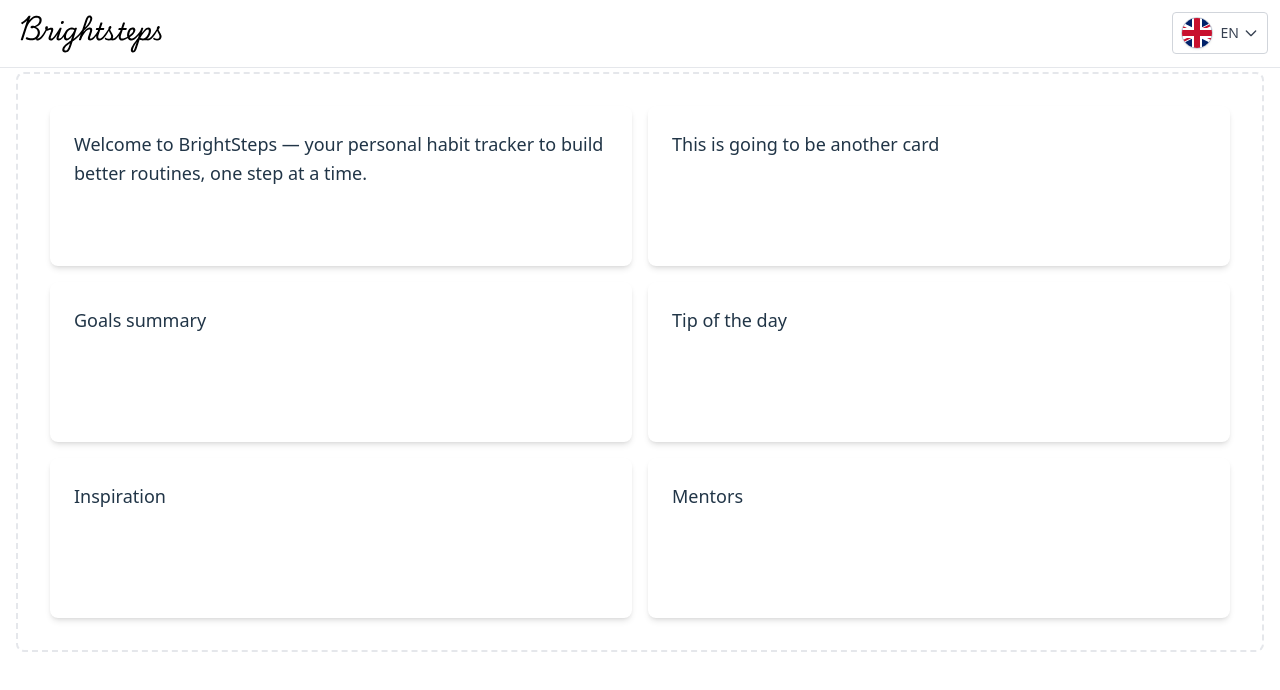
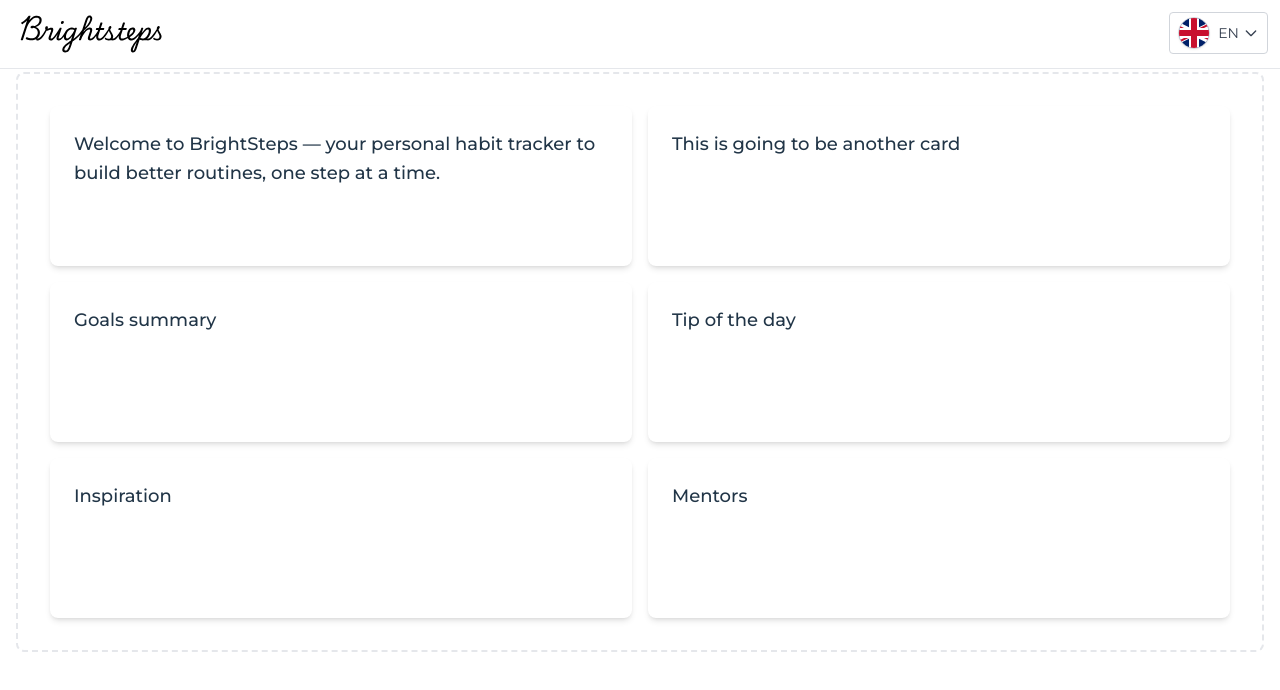
Before and after one commit to M-Araujo/BrightSteps, a React (Vite) app: page / in a window 1280 px wide. Shown: the top 690 px of the page. Built offline with nearby package versions, Linux system fonts and the light colour scheme.

Commit message:
added font

```diff
--- a/index.html
+++ b/index.html
@@ -7,6 +7,7 @@
     <title>Vite + React + TS</title>
     <link href="/src/styles.css" rel="stylesheet">
     <link href="https://cdn.jsdelivr.net/npm/flowbite@3.1.2/dist/flowbite.min.css" rel="stylesheet" />
+    <link href="https://fonts.googleapis.com/css2?family=Montserrat:wght@400;500;700&display=swap" rel="stylesheet">
   </head>
   <body>
     <div id="root" class="h-full w-full"></div>
--- a/src/App.tsx
+++ b/src/App.tsx
@@ -6,8 +6,7 @@
 import Dashboard from './routes/Dashboard.tsx';
 import Goals from './routes/Goals.tsx';
 import About from './routes/About.tsx';
-import '@fontsource/montserrat/400.css'; // Regular
-import '@fontsource/montserrat/700.css'; // Bold
+
 
 
 function App() {
--- a/src/index.css
+++ b/src/index.css
@@ -20,6 +20,8 @@
   display: flex;
   min-width: 320px;
   min-height: 100vh;
+  font-family: 'Montserrat',
+  sans-serif;
 }
 
 a {
```
